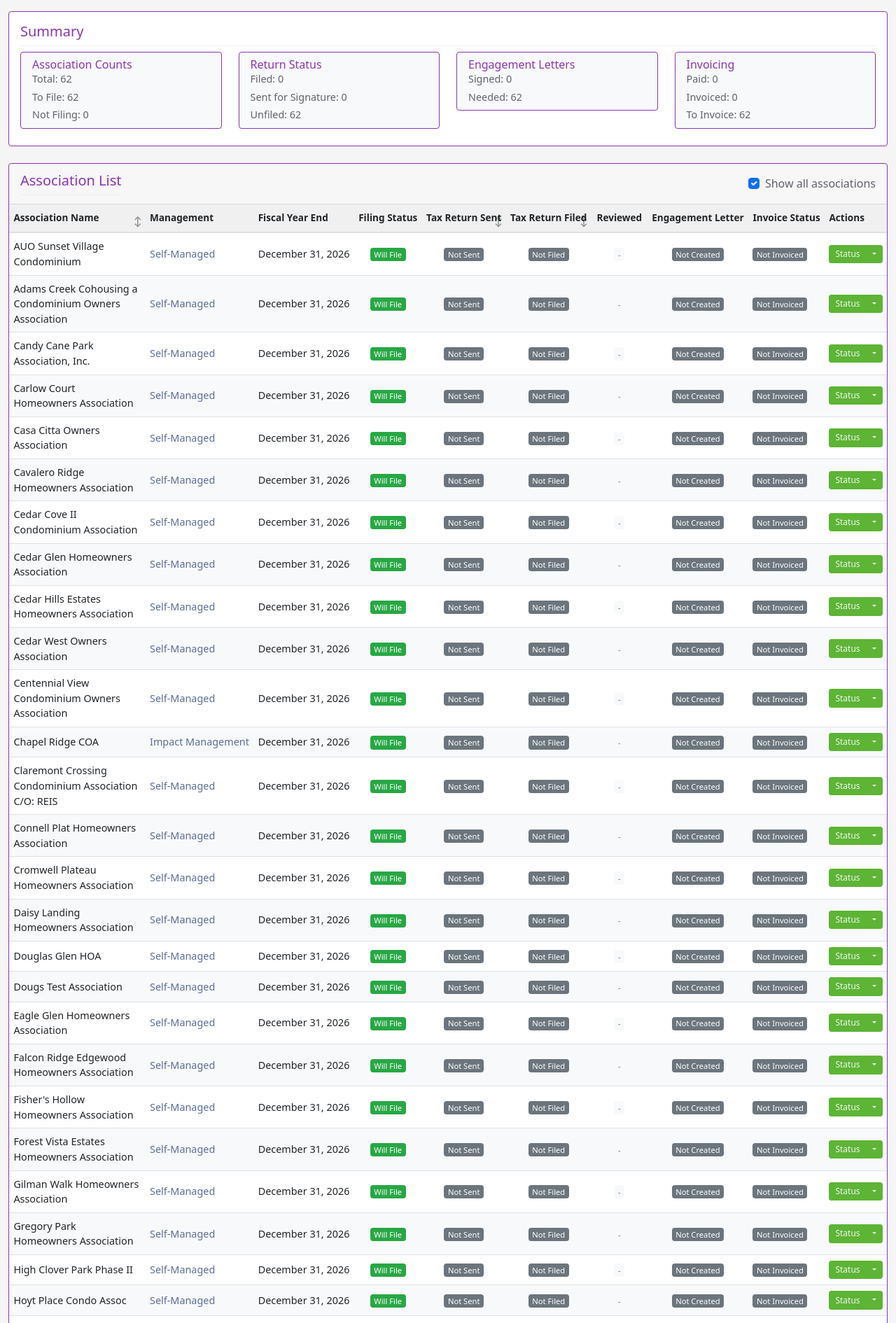
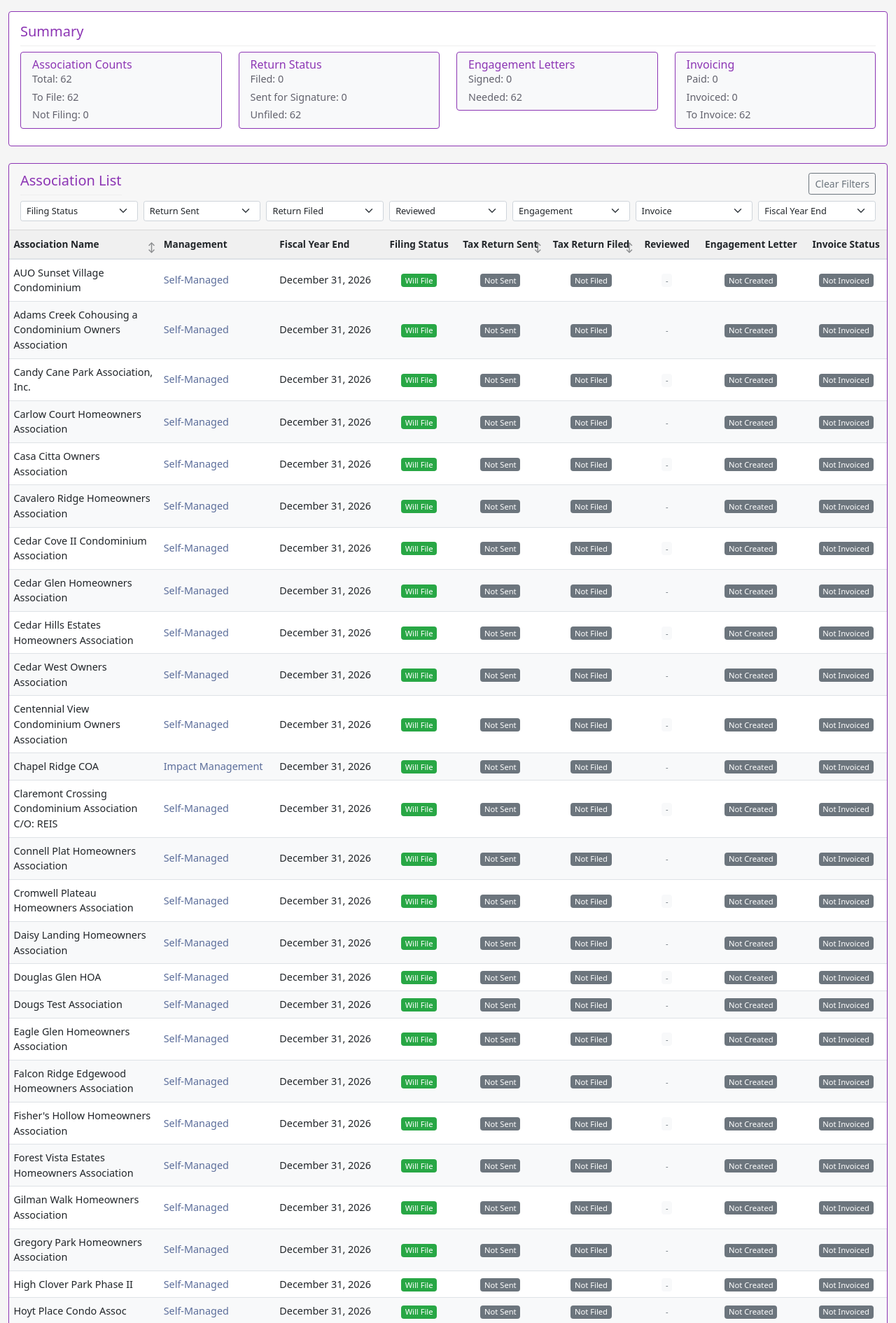
Before and after one commit to dougmclain/dynamite_tax, a Django app: page /dashboard/ in a window 1280 px wide. Shown: the part 385-2275 px from the top of the page at 70% size. Run offline with Django 4.2, Linux system fonts and the light colour scheme; a user stored in the database is signed in; data comes from the database, SQL or seed files in the repository; parts of the project's set-up code (start-up, migrations or seed data) failed here and were passed over.

Commit message:
Improve Association Details and Dashboard UI/UX
Association Details:
- Add Reviewed status with date to Tax Year card
- Add Delete button for completed tax return files
- 3-column layout on xl+ screens (all cards side by side)

Dashboard:
- Remove redundant Actions column (rows already clickable)
- Make Filing Status badges clickable links to edit filing status
- Add 7 filter dropdowns: Filing Status, Return Sent, Return Filed,
  Reviewed, Engagement Letter, Invoice Status, Fiscal Year End
- Replace "Show all associations" checkbox with proper filter bar
- Add Clear Filters button

Co-Authored-By: Claude Opus 4.6 (1M context) <noreply@anthropic.com>

```diff
--- a/static/css/dashboard.css
+++ b/static/css/dashboard.css
@@ -114,7 +114,8 @@ main.container:has(.dashboard-container) {
 #associationTable td:nth-child(5),
 #associationTable td:nth-child(6),
 #associationTable td:nth-child(7),
-#associationTable td:nth-child(8) {
+#associationTable td:nth-child(8),
+#associationTable td:nth-child(9) {
     text-align: center;
 }
 
@@ -140,7 +141,8 @@ main.container:has(.dashboard-container) {
 #associationTable thead th:nth-child(5),
 #associationTable thead th:nth-child(6),
 #associationTable thead th:nth-child(7),
-#associationTable thead th:nth-child(8) {
+#associationTable thead th:nth-child(8),
+#associationTable thead th:nth-child(9) {
     text-align: center;
 }
 
@@ -178,17 +180,17 @@ main.container:has(.dashboard-container) {
 
 #associationTable th:nth-child(7),
 #associationTable td:nth-child(7) {
-    min-width: 80px; /* Engagement Letter */
+    min-width: 80px; /* Reviewed */
 }
 
 #associationTable th:nth-child(8),
 #associationTable td:nth-child(8) {
-    min-width: 80px; /* Invoice Status */
+    min-width: 80px; /* Engagement Letter */
 }
 
 #associationTable th:nth-child(9),
 #associationTable td:nth-child(9) {
-    min-width: 90px; /* Actions */
+    min-width: 80px; /* Invoice Status */
 }
 
 /* Large screen: more spacious table */
@@ -227,31 +229,6 @@ main.container:has(.dashboard-container) {
     }
 }
 
-/* Action buttons styling */
-#associationTable .btn-group {
-    display: inline-flex;
-    white-space: nowrap;
-}
-
-#associationTable .btn-group .btn {
-    padding: 0.2rem 0.5rem;
-    font-size: 0.75rem;
-    white-space: nowrap;
-}
-
-#associationTable .dropdown-toggle-split {
-    padding-left: 0.3rem;
-    padding-right: 0.3rem;
-}
-
-.dropdown-menu {
-    min-width: 150px;
-}
-
-.dropdown-item {
-    padding: 0.25rem 1rem;
-    font-size: 0.85rem;
-}
 
 /* Styles for clickable rows */
 .clickable-row {
@@ -335,10 +312,6 @@ tr.not-filing .badge.bg-danger {
         padding: 0.25em 0.4em;
     }
 
-    #associationTable .btn-group .btn {
-        font-size: 0.7rem;
-        padding: 0.15rem 0.35rem;
-    }
 }
 
 /* Management column styling */
@@ -346,3 +319,8 @@ tr.not-filing .badge.bg-danger {
     font-weight: 500;
     color: #5b6d9a;
 }
+
+/* Filter row styling */
+#filter-row select {
+    font-size: 0.8rem;
+}
--- a/static/js/dashboard.js
+++ b/static/js/dashboard.js
@@ -32,20 +32,10 @@ document.addEventListener('DOMContentLoaded', function() {
         });
     });
 
-    // Prevent row clicks from capturing button or link clicks
-    document.querySelectorAll('#associationTable a, #associationTable button, #associationTable .btn-group, #associationTable .dropdown-menu, #associationTable .dropdown-item').forEach(element => {
-        element.addEventListener('click', function(event) {
-            event.stopPropagation();
-        });
-    });
-
     rows.forEach(row => {
         row.addEventListener('click', function(event) {
-            // Don't navigate if clicking buttons, links, or their containers
-            if (event.target.closest('a') ||
-                event.target.closest('button') ||
-                event.target.closest('.btn-group') ||
-                event.target.closest('.dropdown-menu')) {
+            // Don't navigate if clicking links (e.g. filing status badge)
+            if (event.target.closest('a')) {
                 return;
             }
             window.location.href = this.dataset.href;
--- a/static/js/filing_status_filter.js
+++ b/static/js/filing_status_filter.js
@@ -1,47 +1,45 @@
-// static/js/filing_status_filter.js
+document.addEventListener('DOMContentLoaded', function() {
+    var filterSelects = document.querySelectorAll('#filter-row select');
+    var tableRows = document.querySelectorAll('#associationTable tbody tr');
+    var clearBtn = document.getElementById('clear-filters');
 
-document.addEventListener('DOMContentLoaded', function() {
-    // Filter for showing/hiding associations not being filed
-    const showAllCheckbox = document.getElementById('show-all-associations');
-    const notFilingRows = document.querySelectorAll('tr.not-filing');
-
-    if (showAllCheckbox && notFilingRows.length > 0) {
-        // Set initial state based on localStorage preference
-        const showAll = localStorage.getItem('showAllAssociations') !== 'false';
-        showAllCheckbox.checked = showAll;
-
-        // Apply initial state
-        notFilingRows.forEach(row => {
-            row.style.display = showAll ? 'table-row' : 'none';
+    function applyFilters() {
+        var filters = {};
+        filterSelects.forEach(function(select) {
+            var key = select.getAttribute('data-filter');
+            var val = select.value;
+            if (val) filters[key] = val;
         });
 
-        // Handle checkbox changes
-        showAllCheckbox.addEventListener('change', function() {
-            const showAll = this.checked;
-
-            // Save preference
-            localStorage.setItem('showAllAssociations', showAll);
-
-            // Update display
-            notFilingRows.forEach(row => {
-                row.style.display = showAll ? 'table-row' : 'none';
-            });
+        tableRows.forEach(function(row) {
+            var show = true;
+            for (var key in filters) {
+                var rowVal = row.getAttribute('data-' + key);
+                if (rowVal !== filters[key]) {
+                    show = false;
+                    break;
+                }
+            }
+            row.style.display = show ? '' : 'none';
         });
     }
 
-    // Auto-submit form when filter values change
-    const taxYearSelect = document.getElementById('tax_year');
-    const managementCompanySelect = document.getElementById('management_company');
-
-    if (taxYearSelect) {
-        taxYearSelect.addEventListener('change', function() {
-            this.form.submit();
+    if (filterSelects.length) {
+        filterSelects.forEach(function(select) {
+            select.addEventListener('change', applyFilters);
         });
     }
 
-    if (managementCompanySelect) {
-        managementCompanySelect.addEventListener('change', function() {
-            this.form.submit();
+    if (clearBtn) {
+        clearBtn.addEventListener('click', function() {
+            filterSelects.forEach(function(select) { select.value = ''; });
+            applyFilters();
         });
     }
+
+    // Auto-submit form when tax year or management company changes
+    var taxYearSelect = document.getElementById('tax_year');
+    var mgmtSelect = document.getElementById('management_company');
+    if (taxYearSelect) taxYearSelect.addEventListener('change', function() { this.form.submit(); });
+    if (mgmtSelect) mgmtSelect.addEventListener('change', function() { this.form.submit(); });
 });
--- a/tax_form/templates/tax_form/dashboard.html
+++ b/tax_form/templates/tax_form/dashboard.html
@@ -134,13 +134,75 @@
             </div>
 
             <div class="card mb-4">
-                <div class="card-header d-flex justify-content-between align-items-center">
-                    <h3 class="card-title h5 mb-0">Association List</h3>
-                    <div class="form-check">
-                        <input class="form-check-input" type="checkbox" id="show-all-associations" checked>
-                        <label class="form-check-label" for="show-all-associations">
-                            Show all associations
-                        </label>
+                <div class="card-header">
+                    <div class="d-flex justify-content-between align-items-center mb-2">
+                        <h3 class="card-title h5 mb-0">Association List</h3>
+                        <button class="btn btn-sm btn-outline-secondary" id="clear-filters">Clear Filters</button>
+                    </div>
+                    <div class="row g-2" id="filter-row">
+                        <div class="col">
+                            <select class="form-select form-select-sm" id="filter-filing-status" data-filter="filing-status">
+                                <option value="">Filing Status</option>
+                                <option value="will_file">Will File</option>
+                                <option value="not_filing">Not Filing</option>
+                            </select>
+                        </div>
+                        <div class="col">
+                            <select class="form-select form-select-sm" id="filter-sent" data-filter="sent">
+                                <option value="">Return Sent</option>
+                                <option value="sent">Sent</option>
+                                <option value="not_sent">Not Sent</option>
+                            </select>
+                        </div>
+                        <div class="col">
+                            <select class="form-select form-select-sm" id="filter-filed" data-filter="filed">
+                                <option value="">Return Filed</option>
+                                <option value="filed">Filed</option>
+                                <option value="not_filed">Not Filed</option>
+                            </select>
+                        </div>
+                        <div class="col">
+                            <select class="form-select form-select-sm" id="filter-reviewed" data-filter="reviewed">
+                                <option value="">Reviewed</option>
+                                <option value="reviewed">Reviewed</option>
+                                <option value="pending">Pending</option>
+                                <option value="none">Not Started</option>
+                            </select>
+                        </div>
+                        <div class="col">
+                            <select class="form-select form-select-sm" id="filter-engagement" data-filter="engagement">
+                                <option value="">Engagement</option>
+                                <option value="signed">Signed</option>
+                                <option value="sent">Sent</option>
+                                <option value="pending">Pending</option>
+                                <option value="not_created">Not Created</option>
+                            </select>
+                        </div>
+                        <div class="col">
+                            <select class="form-select form-select-sm" id="filter-invoice" data-filter="invoice">
+                                <option value="">Invoice</option>
+                                <option value="paid">Paid</option>
+                                <option value="invoiced">Invoiced</option>
+                                <option value="not_invoiced">Not Invoiced</option>
+                            </select>
+                        </div>
+                        <div class="col">
+                            <select class="form-select form-select-sm" id="filter-fiscal-month" data-filter="fiscal-month">
+                                <option value="">Fiscal Year End</option>
+                                <option value="1">January</option>
+                                <option value="2">February</option>
+                                <option value="3">March</option>
+                                <option value="4">April</option>
+                                <option value="5">May</option>
+                                <option value="6">June</option>
+                                <option value="7">July</option>
+                                <option value="8">August</option>
+                                <option value="9">September</option>
+                                <option value="10">October</option>
+                                <option value="11">November</option>
+                                <option value="12">December</option>
+                            </select>
+                        </div>
                     </div>
                 </div>
                 <div class="card-body p-0">
@@ -157,13 +219,19 @@
                                     <th>Reviewed</th>
                                     <th>Engagement Letter</th>
                                     <th>Invoice Status</th>
-                                    <th>Actions</th>
                                 </tr>
                             </thead>
                             <tbody>
                                 {% for data in dashboard_data %}
                                 <tr class="clickable-row {% if not data.prepare_return %}not-filing{% endif %}"
-                                    data-href="{% url 'association' %}?association_id={{ data.association.id }}&tax_year={{ selected_year }}">
+                                    data-href="{% url 'association' %}?association_id={{ data.association.id }}&tax_year={{ selected_year }}"
+                                    data-filing-status="{% if data.prepare_return %}will_file{% else %}not_filing{% endif %}"
+                                    data-sent="{% if data.tax_return_sent_date %}sent{% else %}not_sent{% endif %}"
+                                    data-filed="{% if data.tax_return_filed %}filed{% else %}not_filed{% endif %}"
+                                    data-reviewed="{% if data.tax_return_reviewed %}reviewed{% elif data.has_stored_return %}pending{% else %}none{% endif %}"
+                                    data-engagement="{% with letter=data.engagement_letter %}{% if letter %}{% if letter.status == 'signed' %}signed{% elif letter.status == 'sent' %}sent{% else %}pending{% endif %}{% else %}not_created{% endif %}{% endwith %}"
+                                    data-invoice="{% if data.payment_received_date %}paid{% elif data.invoice_sent_date or data.invoiced %}invoiced{% elif data.prepare_return %}not_invoiced{% else %}na{% endif %}"
+                                    data-fiscal-month="{{ data.association.fiscal_year_end_month }}">
                                     <td data-name="{{ data.association.association_name }}" title="{{ data.association.association_name }}">
                                         {{ data.association.association_name }}
                                     </td>
@@ -175,9 +243,15 @@
                                     </td>
                                     <td>
                                         {% if data.prepare_return %}
-                                            <span class="badge bg-success">Will File</span>
+                                            <a href="/filing-status/{{ data.association.id }}/{{ selected_year }}/"
+                                               onclick="event.stopPropagation();" class="text-decoration-none">
+                                                <span class="badge bg-success">Will File</span>
+                                            </a>
                                         {% else %}
-                                            <span class="badge bg-danger" title="{{ data.not_filing_reason }}">Not Filing</span>
+                                            <a href="/filing-status/{{ data.association.id }}/{{ selected_year }}/"
+                                               onclick="event.stopPropagation();" class="text-decoration-none">
+                                                <span class="badge bg-danger" title="{{ data.not_filing_reason }}">Not Filing</span>
+                                            </a>
                                         {% endif %}
                                     </td>
                                     <td data-sent="{{ data.tax_return_sent_date|date:'Y-m-d'|default:'9999-12-31' }}">
@@ -233,23 +307,6 @@
                                             {% endif %}
                                         {% endif %}
                                     </td>
-                                    <td>
-                                        <div class="btn-group w-100">
-                                            <a href="/filing-status/{{ data.association.id }}/{{ selected_year }}/"
-                                               class="btn btn-sm btn-primary" onclick="event.stopPropagation();">
-                                                Status
-                                            </a>
-                                            <button type="button" class="btn btn-sm btn-primary dropdown-toggle dropdown-toggle-split"
-                                                    data-bs-toggle="dropdown" aria-expanded="false" onclick="event.stopPropagation();">
-                                                <span class="visually-hidden">Toggle Dropdown</span>
-                                            </button>
-                                            <ul class="dropdown-menu dropdown-menu-end">
-                                                <li><a class="dropdown-item" href="{% url 'edit_tax_year_info' association_id=data.association.id tax_year=selected_year %}" onclick="event.stopPropagation();">Tax Info</a></li>
-                                                <li><a class="dropdown-item" href="{% url 'engagement_letter' %}?tax_year={{ selected_year }}" onclick="event.stopPropagation();">Engagement Letter</a></li>
-                                                <li><a class="dropdown-item" href="{% url 'form_1120h' %}?association_id={{ data.association.id }}&tax_year={{ selected_year %}" onclick="event.stopPropagation();">Form 1120-H</a></li>
-                                            </ul>
-                                        </div>
-                                    </td>
                                 </tr>
                                 {% endfor %}
                             </tbody>
```
Also changed, not shown: tax_form/templates/tax_form/association.html (+29 -15 lines), 3 other files.
